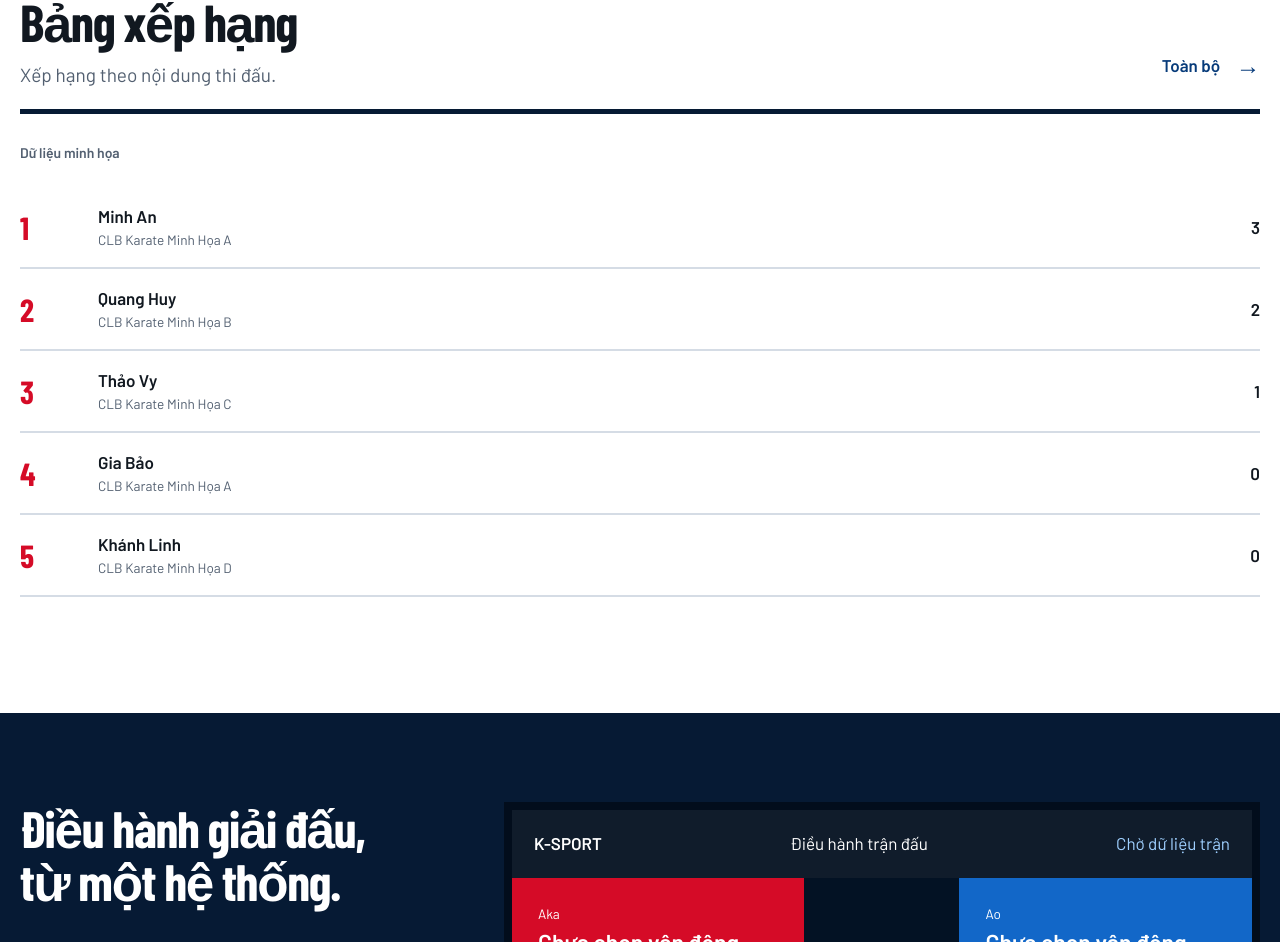
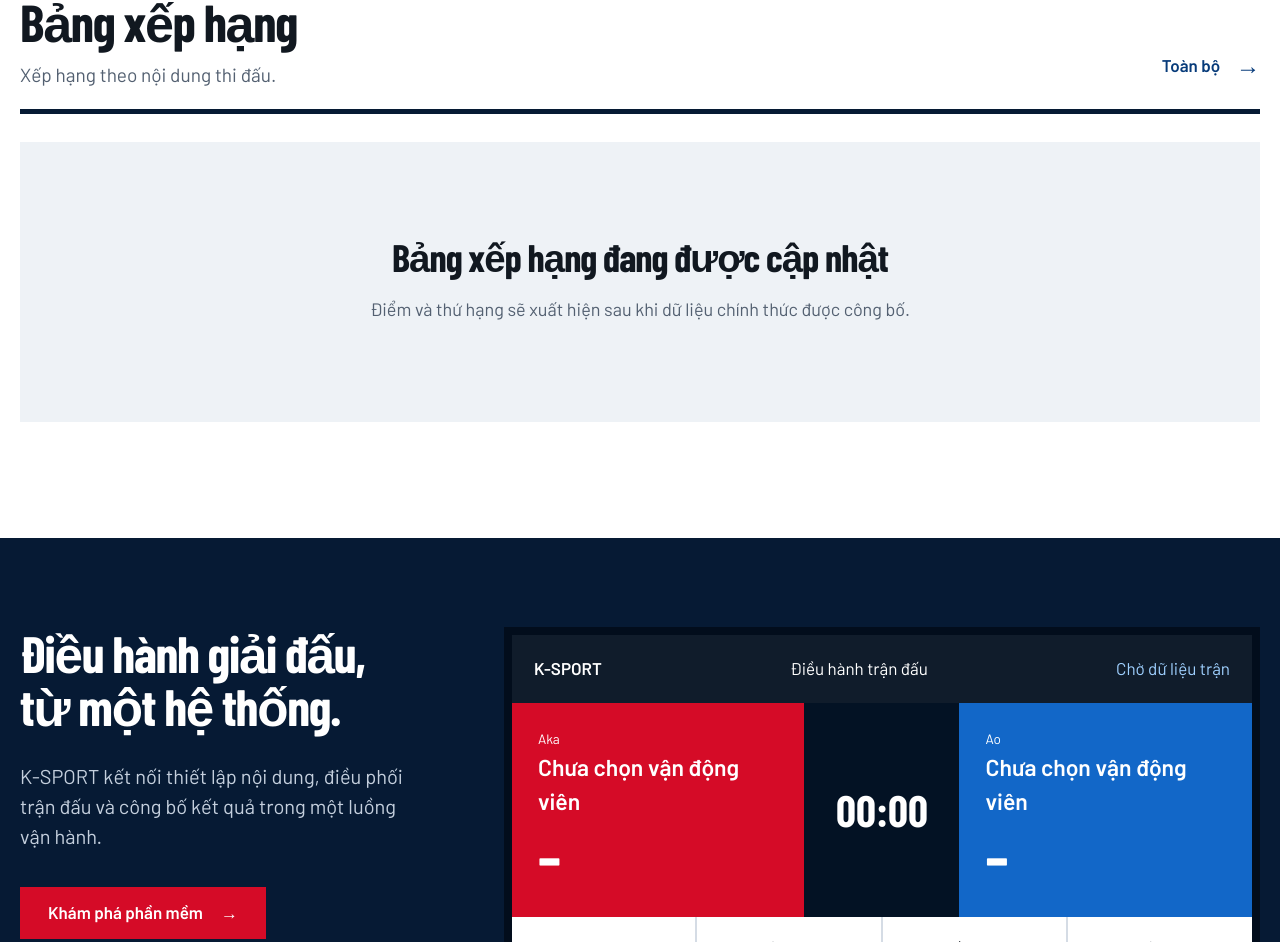
Before and after one commit to quan2003/K-SPORT-Web, a Next.js app: page / in a window 1280 px wide. Shown: the part 3918-4860 px from the top of the page. Built offline with nearby package versions, Linux system fonts and the light colour scheme.

Commit message:
feat: remove mock data usage and implement API calls for athletes and ranking data

```diff
--- a/app/athletes/page.tsx
+++ b/app/athletes/page.tsx
@@ -4,7 +4,6 @@ import { AthleteAvatar } from "@/components/athlete-avatar";
 import { EmptyState } from "@/components/empty-state";
 import { InternalLayout, PageHero } from "@/components/portal-ui";
 import { getAthletes } from "@/lib/public-data";
-import { mockAthletes } from "@/lib/mock-data";
 
 export const metadata: Metadata = { title: "Vận động viên", description: "Hồ sơ thi đấu công khai của vận động viên Karate." };
 
@@ -25,7 +24,6 @@ export default async function AthletesPage({ searchParams }: { searchParams: Pro
   const category = typeof params.category === "string" ? params.category : "all";
   const requestedPage = typeof params.page === "string" ? Number.parseInt(params.page, 10) : 1;
   const athletes = await getAthletes();
-  const usesMockData = athletes.every((athlete) => mockAthletes.some((mockAthlete) => mockAthlete.id === athlete.id));
   const normalizedQuery = query.toLocaleLowerCase("vi");
   const filteredAthletes = athletes.filter((athlete) =>
     (!normalizedQuery || athlete.name.toLocaleLowerCase("vi").includes(normalizedQuery) || athlete.club.toLocaleLowerCase("vi").includes(normalizedQuery)) &&
@@ -39,7 +37,6 @@ export default async function AthletesPage({ searchParams }: { searchParams: Pro
     <InternalLayout>
       <PageHero title="Vận động viên" description="Tra cứu hồ sơ công khai theo tên, câu lạc bộ và nội dung thi đấu." image="/images/athlete-portrait.png" />
       <section className="content-section athlete-directory">
-        {usesMockData ? <p className="sample-data-note">Dữ liệu minh họa — hồ sơ vận động viên được tạo để xem trước giao diện.</p> : null}
         <div className="directory-intro"><div><h2>Danh sách vận động viên</h2><p>Chỉ hiển thị tên, câu lạc bộ, nội dung và kết quả đã được phép công bố.</p></div><p><strong>{filteredAthletes.length}</strong> hồ sơ</p></div>
         <form className="filter-bar" method="get"><label>Tìm vận động viên hoặc câu lạc bộ<input name="query" type="search" placeholder="Nhập họ tên hoặc câu lạc bộ…" autoComplete="off" defaultValue={query} /></label><label>Loại nội dung<select name="category" defaultValue={category}><option value="all">Tất cả nội dung</option><option value="Kata">Kata</option><option value="Kumite">Kumite</option></select></label><button className="filter-submit" type="submit">Tìm kiếm</button></form>
         {visibleAthletes.length > 0 ? <>
--- a/app/page.tsx
+++ b/app/page.tsx
@@ -9,7 +9,6 @@ import { SiteFooter } from "@/components/site-footer";
 import { SiteHeader } from "@/components/site-header";
 import { MoreLink } from "@/components/portal-ui";
 import { getBanners, getEvents, getMatDisplayName, getNews, getRanking, getSchedule, isCurrentOrUpcomingMatch, sortEvents, sortMatches } from "@/lib/public-data";
-import { mockRanking } from "@/lib/mock-data";
 
 const formatDate = (value: string) => new Intl.DateTimeFormat("vi-VN", { day: "numeric", month: "long", year: "numeric" }).format(new Date(value));
 const compactEventName = (name: string) => name
@@ -22,7 +21,6 @@ const displayEventName = (name: string) => name || compactEventName(name);
 
 export default async function Home() {
   const [events, matches, news, ranking, banners] = await Promise.all([getEvents(), getSchedule(), getNews(), getRanking(), getBanners()]);
-  const usesMockRanking = ranking === mockRanking;
   const orderedEvents = sortEvents(events);
   const endedEventSlugs = new Set(events.filter((event) => event.status === "Đã kết thúc").map((event) => event.slug));
   const endedEventNames = new Set(events.filter((event) => event.status === "Đã kết thúc").map((event) => event.name));
@@ -106,7 +104,6 @@ export default async function Home() {
           </div>
           <div className="ranking-block" data-reveal>
             <div className="section-heading compact"><div><h2>Bảng xếp hạng</h2><p>Xếp hạng theo nội dung thi đấu.</p></div><MoreLink href="/ranking">Toàn bộ</MoreLink></div>
-            {usesMockRanking ? <p className="sample-data-note">Dữ liệu minh họa</p> : null}
             {ranking.length > 0 ? <ol>{ranking.slice(0, 5).map((item) => <li key={item.athleteId}><b>{item.rank}</b><span><strong>{item.name}</strong><small>{item.club}</small></span><em>{new Intl.NumberFormat("vi-VN").format(item.points)}</em></li>)}</ol> : <EmptyState title="Bảng xếp hạng đang được cập nhật" description="Điểm và thứ hạng sẽ xuất hiện sau khi dữ liệu chính thức được công bố." compact />}
           </div>
         </section>
--- a/app/ranking/page.tsx
+++ b/app/ranking/page.tsx
@@ -3,7 +3,6 @@ import type { Metadata } from "next";
 import { EmptyState } from "@/components/empty-state";
 import { InternalLayout, PageHero } from "@/components/portal-ui";
 import { getRanking } from "@/lib/public-data";
-import { mockRanking } from "@/lib/mock-data";
 
 export const metadata: Metadata = { title: "Bảng xếp hạng", description: "Bảng xếp hạng vận động viên Karate theo nội dung và mùa giải." };
 
@@ -23,7 +22,6 @@ export default async function RankingPage({ searchParams }: { searchParams: Prom
   const season = typeof params.season === "string" ? params.season : "all";
   const top = typeof params.top === "string" ? Number.parseInt(params.top, 10) : 10;
   const ranking = await getRanking();
-  const usesMockData = ranking === mockRanking;
   const seasons = [...new Set(ranking.map((item) => item.season).filter((item): item is string => Boolean(item)))];
   const categories = [...new Set(ranking.map((item) => item.category).filter(Boolean))].sort((left, right) => left.localeCompare(right, "vi"));
   const topLimit = [10, 32, 64, 100, 200, 300, 400, 500].includes(top) ? top : 10;
@@ -56,7 +54,6 @@ export default async function RankingPage({ searchParams }: { searchParams: Prom
     <InternalLayout>
       <PageHero title="Bảng xếp hạng" description="Tra cứu thứ hạng vận động viên theo nội dung thi đấu và mùa giải." />
       <section className="content-section">
-        {usesMockData ? <p className="sample-data-note">Dữ liệu minh họa — thứ hạng và kết quả không phải dữ liệu thi đấu chính thức. Khi bằng điểm, thứ tự xét lần lượt huy chương vàng, bạc, đồng và hạng gần nhất.</p> : null}
         <form className="filter-bar ranking-filters" method="get"><label>Nội dung thi đấu<select name="category" defaultValue={category}><option value="all">Tất cả nội dung</option>{categories.map((item) => <option key={item} value={item}>{item}</option>)}</select></label><label>Năm thi đấu<select name="season" defaultValue={season}><option value="all">Tất cả năm</option>{seasons.map((item) => <option key={item}>{item}</option>)}</select></label><label>Phạm vi xếp hạng<select name="top" defaultValue={String(topLimit)}>{[10, 32, 64, 100, 200, 300, 400, 500].map((item) => <option key={item} value={item}>Top {item}</option>)}</select></label><button className="filter-submit" type="submit">Áp dụng</button></form>
         <div className="ranking-table"><div className="ranking-head"><span>Hạng</span><span>Vận động viên</span><span>CLB</span><span>Điểm</span></div>{visibleRanking.length > 0 ? visibleRanking.map((item, index) => { const movement = rankMovement(item.rankChange); return <Link href={`/athletes/${item.athleteId}`} key={item.athleteId} aria-label={`Xem hồ sơ ${item.name}`}><b className={`rank-position rank-position-${Math.min(index + 1, 4)}`}><span>{index + 1}</span><i className={`rank-movement ${movement.className}`} aria-label={movement.label}>{movement.symbol}</i></b><strong>{item.name}</strong><span>{item.club}</span><em>{new Intl.NumberFormat("vi-VN").format(item.points)} <i aria-hidden="true">→</i></em></Link>; }) : <EmptyState title={ranking.length ? "Không có thứ hạng phù hợp" : "Bảng xếp hạng đang được cập nhật"} description={ranking.length ? "Thử thay đổi nội dung hoặc năm thi đấu." : "Thứ hạng sẽ hiển thị sau khi dữ liệu chính thức được công bố."} compact />}</div>
       </section>
--- a/lib/public-data.ts
+++ b/lib/public-data.ts
@@ -1,5 +1,3 @@
-import { mockAthletes, mockRanking } from "@/lib/mock-data";
-
 export type EventStatus = "Đang diễn ra" | "Sắp diễn ra" | "Đã kết thúc";
 
 export type TournamentEvent = { slug: string; name: string; discipline: string; location: string; date: string; endDate: string; status: EventStatus; categories: string[]; description?: string; image?: string };
@@ -122,18 +120,14 @@ export const getEvents = () => getCollection<TournamentEvent>("/events");
 export const getEvent = (slug: string) => getRecord<TournamentEvent>(`/events/${encodeURIComponent(slug)}`);
 export const getSchedule = () => getCollection<Match>("/schedule", 15);
 export const getResults = () => getCollection<Match>("/results", 15);
-export const getAthletes = async () => mockAthletes.map(normalizeAthlete);
+export const getAthletes = async () => (await getCollection<Athlete>("/athletes", 15)).map(normalizeAthlete);
 export const getAthlete = async (id: string) => {
-  const mockAthlete = mockAthletes.find((item) => item.id === id);
-  if (mockAthlete) return normalizeAthlete(mockAthlete);
   const athlete = await getRecord<Athlete>(`/athletes/${encodeURIComponent(id)}`);
   return athlete ? normalizeAthlete(athlete) : null;
 };
 export const getClubs = () => getCollection<Club>("/clubs");
 export const getClub = (id: string) => getRecord<Club>(`/clubs/${encodeURIComponent(id)}`);
-// Bảng xếp hạng đang ở giai đoạn dựng UI nên luôn dùng bộ dữ liệu minh họa.
-// Thay bằng endpoint /ranking khi dữ liệu công khai đã được phê duyệt để xuất bản.
-export const getRanking = async () => mockRanking;
+export const getRanking = () => getCollection<RankingEntry>("/ranking", 15);
 export const getNews = async () => (await getCollection<NewsItem>("/news", 300)).map(normalizeNewsItem);
 // Banner content was added after the initial public API rollout. Keep the
 // public homepage operational until every VPS instance has been deployed.
```
